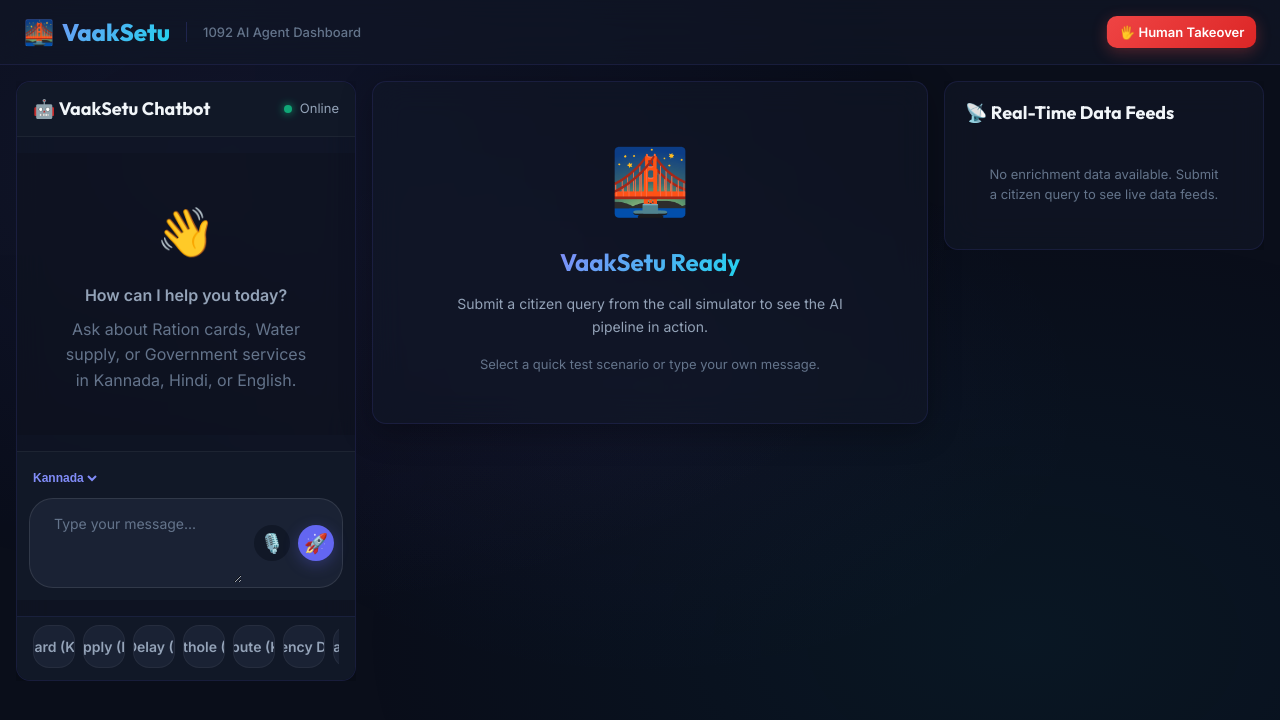
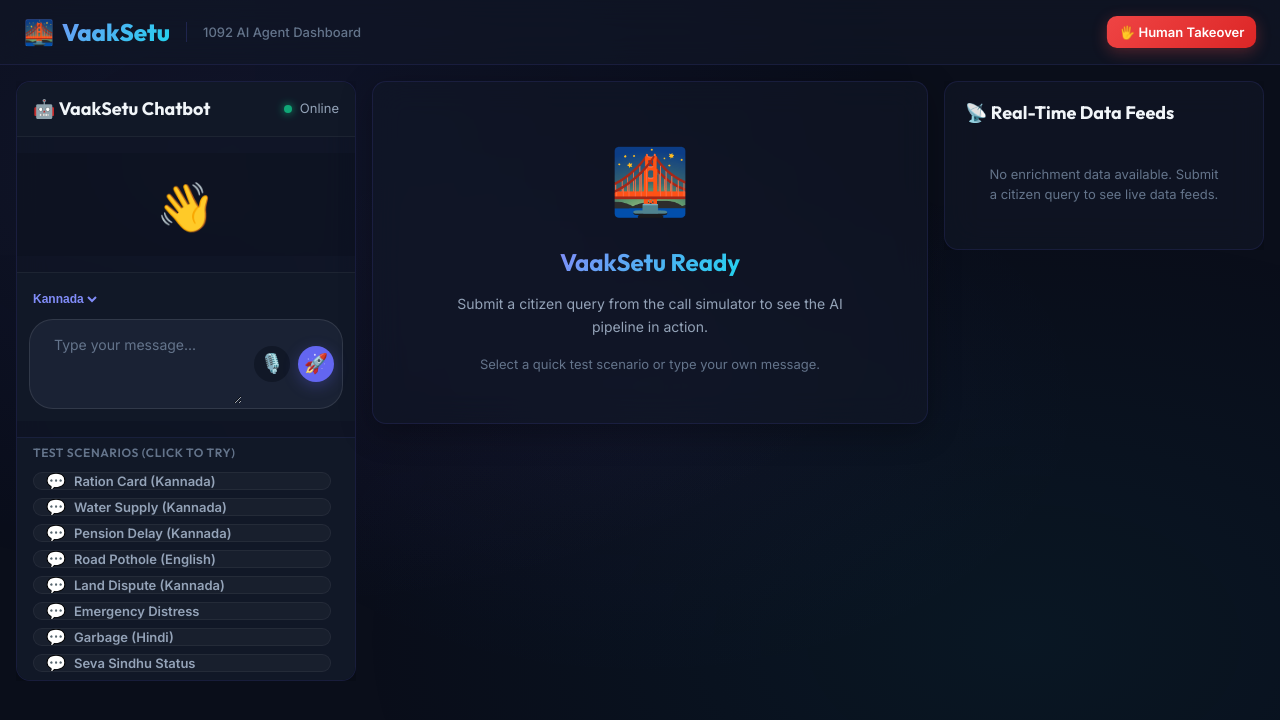
Before and after one commit to Athira-Chandran2000/vaaksetu, a React (Vite) app in the folder frontend/: page / in a window 1280 px wide. Shown: the top 720 px of the page. Built offline with nearby package versions, Linux system fonts and the light colour scheme.

Commit message:
Improve mock queries visibility (vertical list)

```diff
--- a/frontend/src/components/CallInterface.css
+++ b/frontend/src/components/CallInterface.css
@@ -253,22 +253,35 @@
   background: var(--bg-secondary);
 }
 
-.scroll-x {
+.sample-vertical-list {
   display: flex;
-  flex-wrap: nowrap;
-  overflow-x: auto;
+  flex-direction: column;
   gap: var(--space-2);
-  padding-bottom: var(--space-1);
-  scrollbar-width: none;
+  max-height: 200px;
+  overflow-y: auto;
+  padding-right: var(--space-2);
 }
 
-.scroll-x::-webkit-scrollbar {
-  display: none;
+.sample-btn-pill.vertical {
+  width: 100%;
+  text-align: left;
+  justify-content: flex-start;
+  padding: var(--space-2) var(--space-3) !important;
+  border-radius: 12px !important;
+  font-size: var(--font-sm) !important;
+  background: rgba(255, 255, 255, 0.03) !important;
+  border: 1px solid rgba(255, 255, 255, 0.05) !important;
+  display: flex;
+  align-items: center;
+  gap: var(--space-2);
 }
 
-.sample-btn-pill {
-  white-space: nowrap;
-  border-radius: 16px !important;
-  background: var(--bg-tertiary) !important;
-  border: 1px solid rgba(255, 255, 255, 0.05) !important;
+.sample-btn-pill.vertical:hover {
+  background: rgba(99, 102, 241, 0.1) !important;
+  border-color: var(--accent-primary) !important;
+  color: white !important;
 }
+
+.sample-emoji {
+  font-size: 1rem;
+}
--- a/frontend/src/components/CallInterface.jsx
+++ b/frontend/src/components/CallInterface.jsx
@@ -174,13 +174,15 @@
 
       {/* Quick Suggestions */}
       <div className="ci-samples mini">
-        <div className="sample-grid scroll-x">
+        <h4 className="ci-samples-title">Test Scenarios (Click to try)</h4>
+        <div className="sample-vertical-list">
           {SAMPLE_QUERIES.map((sample, i) => (
             <button
               key={i}
-              className="btn btn-ghost btn-xs sample-btn-pill"
+              className="btn btn-ghost sample-btn-pill vertical"
               onClick={() => handleSampleQuery(sample)}
             >
+              <span className="sample-emoji">💬</span>
               {sample.label}
             </button>
           ))}
```
